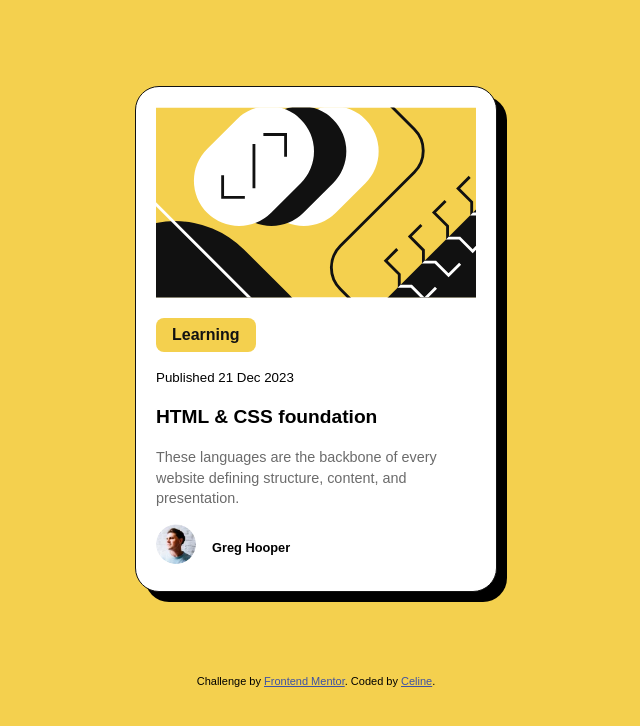
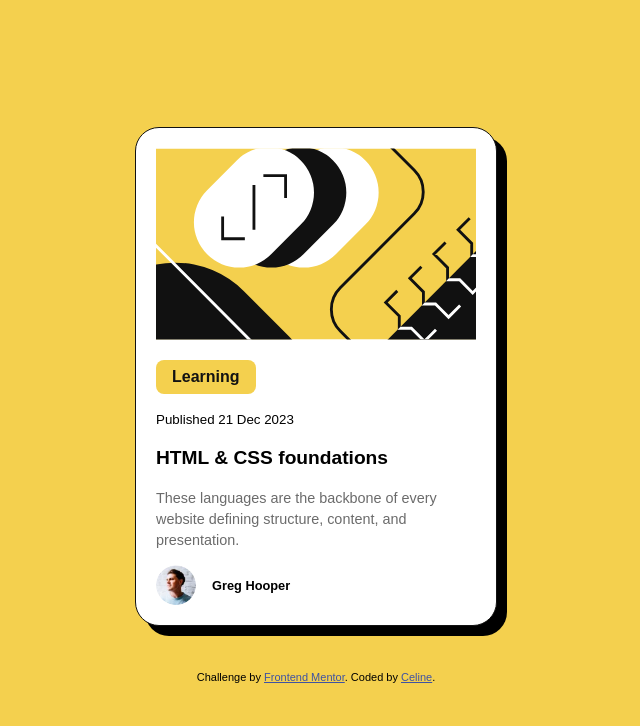
Before and after one commit to v0kcr/blog-preview-card-main, a plain HTML site: page index.html in a window 1280 px wide. Shown: the whole page, without its empty margins (324-964 px from the left). Drawn offline with Linux system fonts and the light colour scheme.

Commit message:
fix: Modify user and footer margin

```diff
--- a/index.html
+++ b/index.html
@@ -19,7 +19,7 @@
         <article class="card-content">
           <button class="tag">Learning</button>
           <small class="date">Published 21 Dec 2023</small>
-          <h1 class="title">HTML & CSS foundation</h1>
+          <h1 class="title">HTML & CSS foundations</h1>
           <p class="description">These languages are the backbone of every website defining structure, content, and presentation.</p>
           <div class="user">
             <img src="assets/images/image-avatar.webp" alt="Profile of Greg Hooper">
--- a/style.css
+++ b/style.css
@@ -94,11 +94,11 @@ section img{
             font-size: 0.8rem;
             font-weight: var(--font-weight-bold);
             align-content: center;
-            margin: 1rem;
+            margin: 0 1rem;
         }
     }
 
 }
 footer{
-    margin: 5%;
+    margin: 2%;
 }
```
